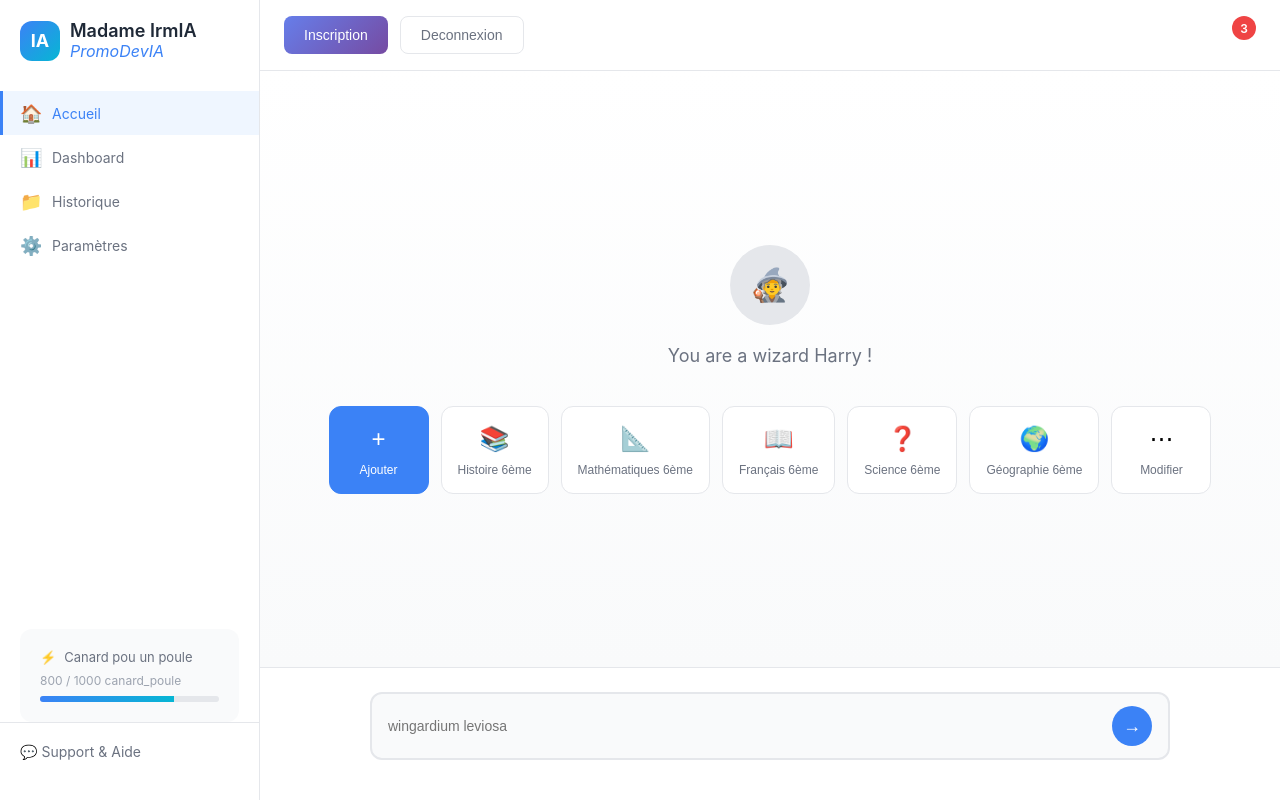
After one commit to AnnaVitry/PlateformeIAEducativeAvecAgent, a PHP site: page /App/Views/accueil.html in a window 1280 px wide. The commit adds this page. Run offline with PHP 8.4, Linux system fonts and the light colour scheme.

Commit message:
nouveau css

```diff
--- /dev/null
+++ b/App/Views/accueil.html
@@ -0,0 +1,121 @@
+<!DOCTYPE html>
+<html lang="fr">
+<head>
+    <meta charset="UTF-8">
+    <meta name="viewport" content="width=device-width, initial-scale=1.0">
+    <link rel="stylesheet" href="../../public/css/style.css">
+    <title>EssenceIA Bêta</title>
+
+</head>
+<body>
+    <!-- Sidebar -->
+    <div class="sidebar">
+        <!-- Logo -->
+        <div class="sidebar-logo">
+            <div class="logo-icon">IA</div>
+            <div>
+                <div class="logo-text">Madame IrmIA</div>
+                <div class="logo-beta">PromoDevIA</div>
+            </div>
+        </div>
+
+        <!-- Menu Items -->
+        <div class="menu">
+            <a href="#" class="menu-item active">
+                <span class="menu-item-icon">🏠</span>
+                <span>Accueil</span>
+            </a>
+            <a href="#" class="menu-item">
+                <span class="menu-item-icon">📊</span>
+                <span>Dashboard</span>
+            </a>
+            <a href="#" class="menu-item">
+                <span class="menu-item-icon">📁</span>
+                <span>Historique</span>
+            </a>
+            <a href="#" class="menu-item">
+                <span class="menu-item-icon">⚙️</span>
+                <span>Paramètres</span>
+            </a>
+        </div>
+
+        <!-- Credits -->
+        <div class="credits">
+            <div class="credits-header">
+                <span>⚡</span>
+                <span>Canard pou un poule</span>
+            </div>
+            <div class="credits-value">800 / 1000 canard_poule</div>
+            <div class="progress-bar">
+                <div class="progress-fill"></div>
+            </div>
+        </div>
+
+        <!-- Support -->
+        <div class="support">
+            <div class="support-text">💬 Support & Aide</div>
+        </div>
+    </div>
+
+    <!-- Main Content -->
+    <div class="main-content">
+        <!-- Header -->
+        <div class="header">
+            <div class="header-left">
+                <button class="btn btn-primary">Inscription</button>
+                <button class="btn btn-secondary">Deconnexion</button>
+            </div>
+
+            <div class="notification-badge">3</div>
+        </div>
+
+        <!-- Chat Area -->
+        <div class="chat-area">
+            <div class="assistant-avatar">🧙</div>
+            <div class="chat-title">You are a wizard Harry !</div>
+
+            <!-- Action Buttons -->
+            <div class="action-buttons">
+                <button class="action-btn primary">
+                    <div class="action-icon">+</div>
+                    <div class="action-label">Ajouter</div>
+                </button>
+                <button class="action-btn">
+                    <div class="action-icon">📚</div>
+                    <div class="action-label">Histoire 6ème</div>
+                </button>
+                <button class="action-btn">
+                    <div class="action-icon">📐</div>
+                    <div class="action-label">Mathématiques 6ème</div>
+                </button>
+                <button class="action-btn">
+                    <div class="action-icon">📖</div>
+                    <div class="action-label">Français 6ème</div>
+                </button>
+                <button class="action-btn">
+                    <div class="action-icon">❓</div>
+                    <div class="action-label">Science 6ème</div>
+                </button>
+                <button class="action-btn">
+                    <div class="action-icon">🌍</div>
+                    <div class="action-label">Géographie 6ème</div>
+                </button>
+                <button class="action-btn">
+                    <div class="action-icon">⋯</div>
+                    <div class="action-label">Modifier</div>
+                </button>
+            </div>
+        </div>
+
+        <!-- Input Area -->
+        <div class="input-area">
+            <div class="input-wrapper">
+                <div class="input-box">
+                    <input type="text" class="message-input" placeholder="wingardium leviosa">
+                    <button class="send-btn">→</button>
+                </div>
+            </div>
+        </div>
+    </div>
+</body>
+</html>
--- a/public/css/style.css
+++ b/public/css/style.css
@@ -767,12 +767,26 @@
 /*CSS -- Accueil*/
 
  /* Sidebar */
+* {
+            margin: 0;
+            padding: 0;
+            box-sizing: border-box;
+        }
+
+        body {
+            font-family: -apple-system, BlinkMacSystemFont, 'Segoe UI', Roboto, Oxygen, Ubuntu, Cantarell, sans-serif;
+            display: flex;
+            height: 100vh;
+            overflow: hidden;
+        }
+
+        /* Sidebar - Corrigé pour empiler verticalement */
         .sidebar {
             width: 260px;
             background-color: #fff;
             border-right: 1px solid #e5e7eb;
             display: flex;
-    flex-direction: column;
+            flex-direction: column; /* Empile les éléments verticalement */
             padding: 20px 0;
         }
 
@@ -794,6 +808,7 @@
             justify-content: center;
             color: white;
             font-weight: bold;
+            font-size: 18px;
         }
 
         .logo-text {
@@ -808,9 +823,12 @@
             font-weight: 400;
         }
 
+        /*Dashboard.css*/
         .menu {
             flex: 1;
             overflow-y: auto;
+            display: flex;
+            flex-direction: column;
         }
 
         .menu-item {
@@ -822,6 +840,7 @@
             cursor: pointer;
             transition: all 0.2s;
             font-size: 14px;
+            text-decoration: none;
         }
 
         .menu-item:hover {
@@ -833,11 +852,13 @@
             background-color: #eff6ff;
             color: #3b82f6;
             border-left: 3px solid #3b82f6;
+            padding-left: 17px;
         }
 
         .menu-item-icon {
             width: 20px;
             height: 20px;
+            font-size: 18px;
         }
 
         .menu-item.expandable::after {
@@ -847,6 +868,7 @@
             transition: transform 0.2s;
         }
 
+        /* Credits Section */
         .credits {
             padding: 20px;
             margin: 0 20px;
@@ -879,9 +901,11 @@
         .progress-fill {
             height: 100%;
             background: linear-gradient(90deg, #3b82f6 0%, #06b6d4 100%);
-    width: 100%;
+            width: 75%;
+            transition: width 0.3s;
         }
 
+        /* Support Section */
         .support {
             padding: 20px;
             border-top: 1px solid #e5e7eb;
@@ -906,6 +930,7 @@
             display: flex;
             align-items: center;
             justify-content: space-between;
+            position: relative;
         }
 
         .header-left {
@@ -958,6 +983,7 @@
             outline: none;
             font-size: 14px;
             color: #6b7280;
+            width: 200px;
         }
 
         /* Chat Area */
@@ -977,13 +1003,10 @@
             border-radius: 50%;
             background-color: #e5e7eb;
             margin-bottom: 20px;
-    overflow: hidden;
-}
-
-.assistant-avatar img {
-    width: 100%;
-    height: 100%;
-    object-fit: cover;
+            display: flex;
+            align-items: center;
+            justify-content: center;
+            font-size: 32px;
         }
 
         .chat-title {
@@ -1041,6 +1064,7 @@
             align-items: center;
             justify-content: center;
             transition: all 0.2s;
+            font-size: 18px;
         }
 
         .send-btn:hover {
@@ -1048,12 +1072,13 @@
             transform: scale(1.05);
         }
 
-    /* Action Buttons */
+
         .action-buttons {
             display: flex;
             gap: 12px;
             justify-content: center;
             flex-wrap: wrap;
+            flex-direction: row; /* Affiche les boutons horizontalement */
         }
 
         .action-btn {
@@ -1080,6 +1105,7 @@
         .action-btn.primary {
             background-color: #3b82f6;
             color: white;
+            border-color: #3b82f6;
         }
 
         .action-btn.primary:hover {
@@ -1092,7 +1118,7 @@
             display: flex;
             align-items: center;
             justify-content: center;
-    font-size: 20px;
+            font-size: 24px;
         }
 
         .action-label {
```
Also changed, not shown: accueil.html (deleted, +0 -109 lines). Lines whose indentation alone changed are shown as unchanged.
